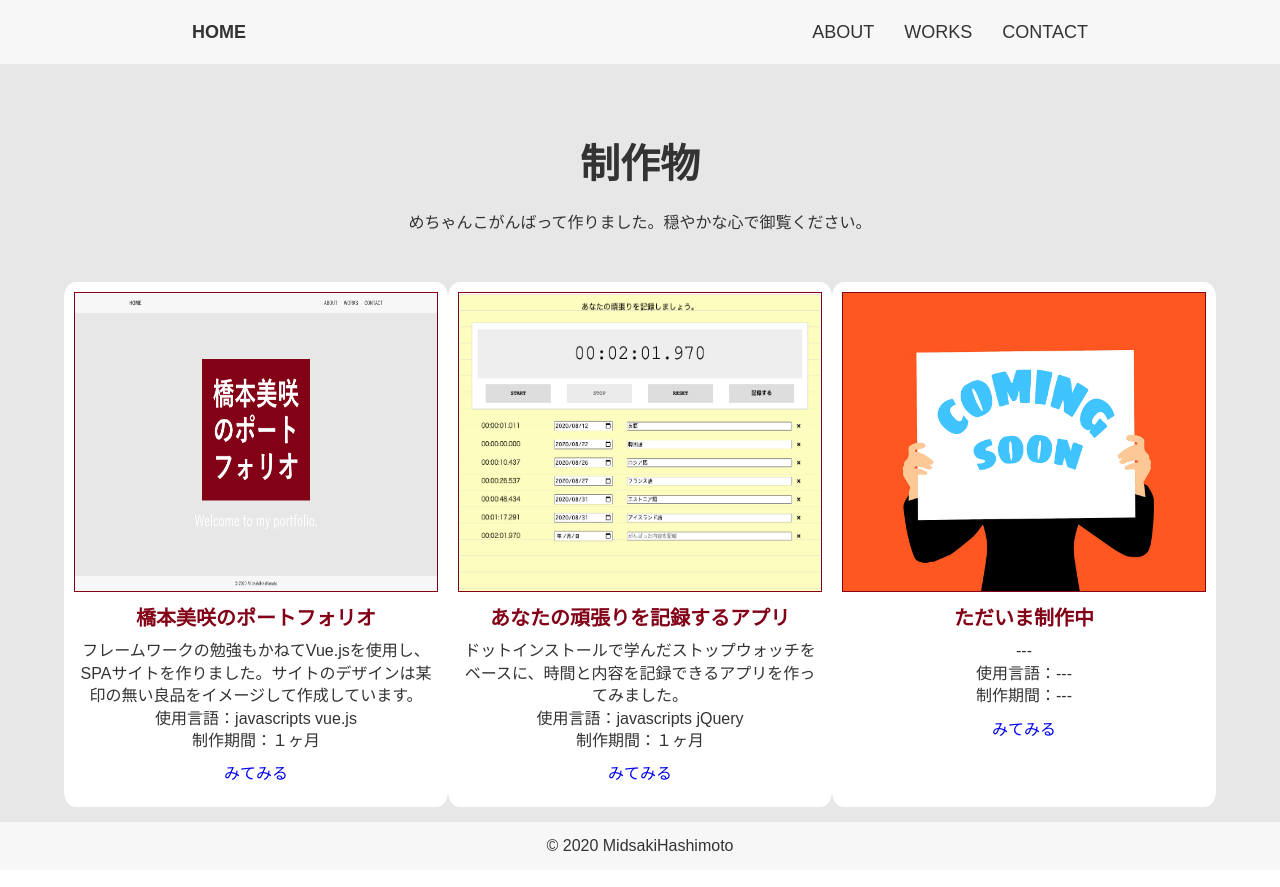
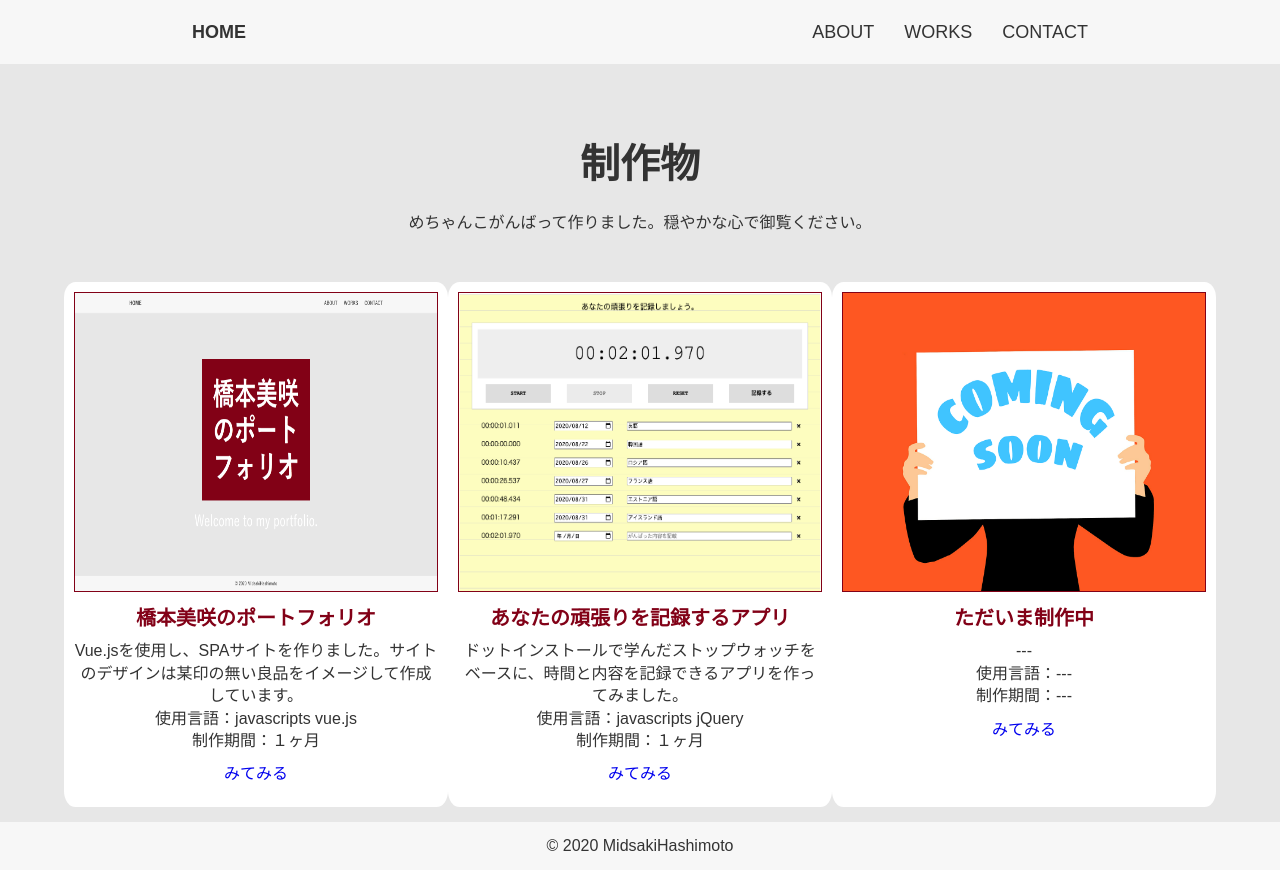
Before and after one commit to hashimotoz/MyPortfolioSite, a Vue app: page /page3 in a window 1280 px wide. After the commit the page ends 865 px from the top, so only its background shows below. Built offline with nearby package versions, Linux system fonts and the light colour scheme.

Commit message:
modified page3.vue

```diff
--- a/src/views/page3.vue
+++ b/src/views/page3.vue
@@ -44,7 +44,7 @@ export default {
         {
         image_src: require("/Users/hashimotomisaki/Documents/プログラミング/ポートフォリオ/セット_main/MyPortfolioSite/src/assets/work0.png") ,
         title: "橋本美咲のポートフォリオ",
-        description: "フレームワークの勉強もかねてVue.jsを使用し、SPAサイトを作りました。サイトのデザインは某印の無い良品をイメージして作成しています。",
+        description: "Vue.jsを使用し、SPAサイトを作りました。サイトのデザインは某印の無い良品をイメージして作成しています。",
         words:"javascripts vue.js",
         duration:"１ヶ月",
         url:"http://localhost:8081/"
```
